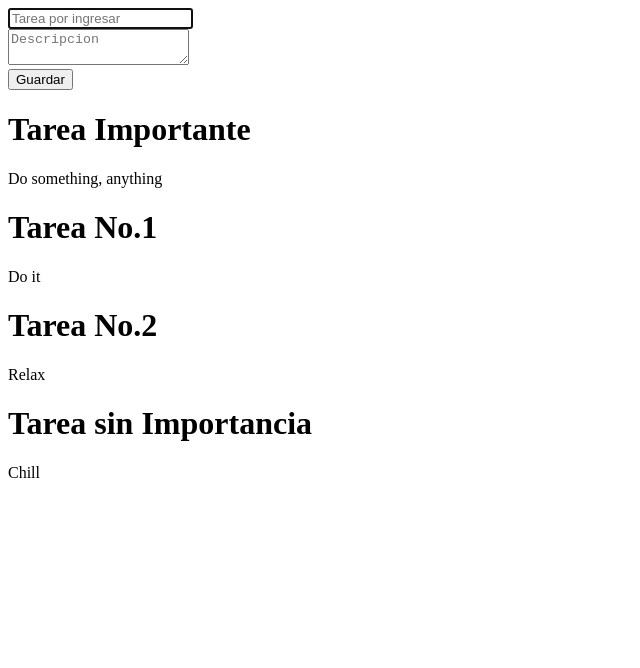
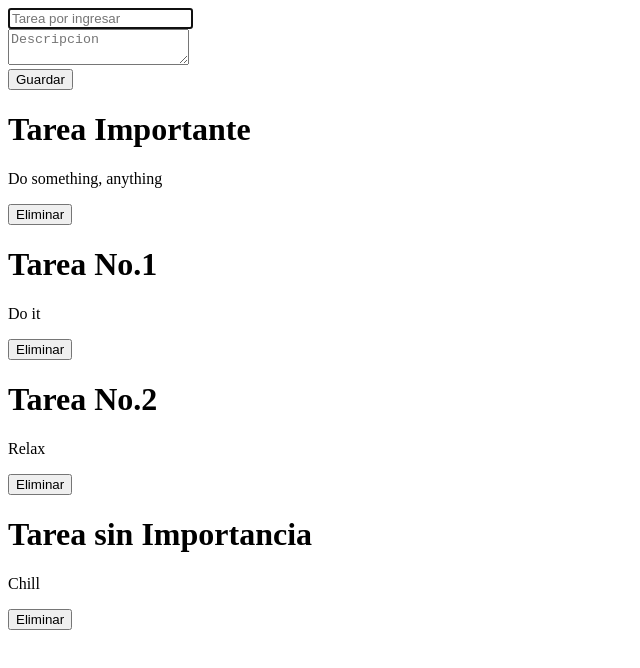
Before and after one commit to joparedesm/Ejemplo-React, a React (Vite) app: page / in a window 1280 px wide. Shown: the top 668 px of the page, without its empty margins (0-640 px from the left). Built offline with nearby package versions, Linux system fonts and the light colour scheme.

Commit message:
Eliminar Tareas

```diff
--- a/src/App.jsx
+++ b/src/App.jsx
@@ -19,10 +19,15 @@
       }])
     }
 
+    function deleteTask(taskId){
+      setTasks(tasks.filter(task => task.id !== taskId))
+    }
+
   return (
     <>
       <TaskForm createTask={createTask} />
-      <TaskList tasks = {tasks}/>
+      <TaskList tasks = {tasks}
+      deleteTask={deleteTask}/>
     </>
   )
 }
--- a/src/components/TaskCard.jsx
+++ b/src/components/TaskCard.jsx
@@ -1,8 +1,16 @@
-function TaskCard({task}) {
+function TaskCard({task, deleteTask}) {
+
+  function mostrarAlerta(){
+    alert ('Eliminando...'+task.id)
+  }
+
   return (
     <div>
       <h1>{task.title}</h1>
       <p>{task.description}</p>
+      <button onClick = { () => deleteTask(task.id) }>
+        Eliminar
+      </button>
     </div>
   );
 }
--- a/src/components/TaskList.jsx
+++ b/src/components/TaskList.jsx
@@ -1,6 +1,6 @@
 import TaskCard from './TaskCard'
 
-function TaskList({tasks}) {
+function TaskList({tasks, deleteTask}) {
 
     if (tasks.length === 0) {
         return <h1>No hay tareas</h1>
@@ -9,7 +9,8 @@
   return (
     <div>
         {tasks.map((task) => (
-          <TaskCard key={task.id} task={task} />
+          <TaskCard key = {task.id} task = {task}
+          deleteTask = { deleteTask } />
         ))}
     </div>
   )
```
